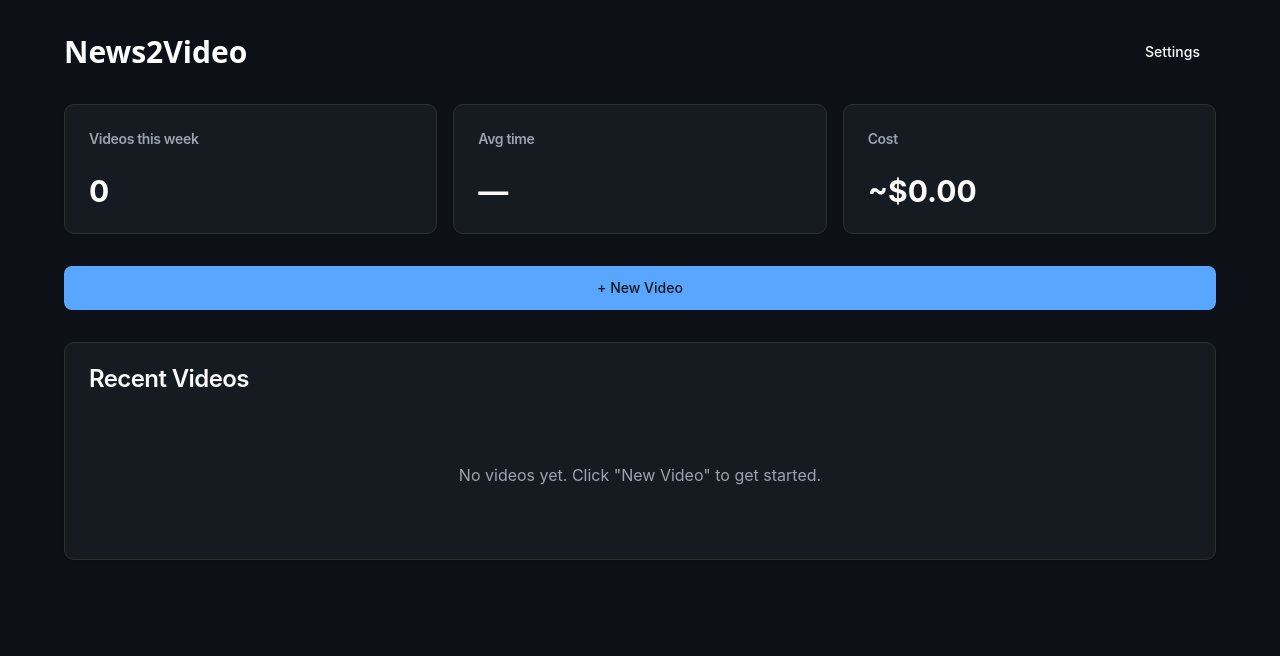
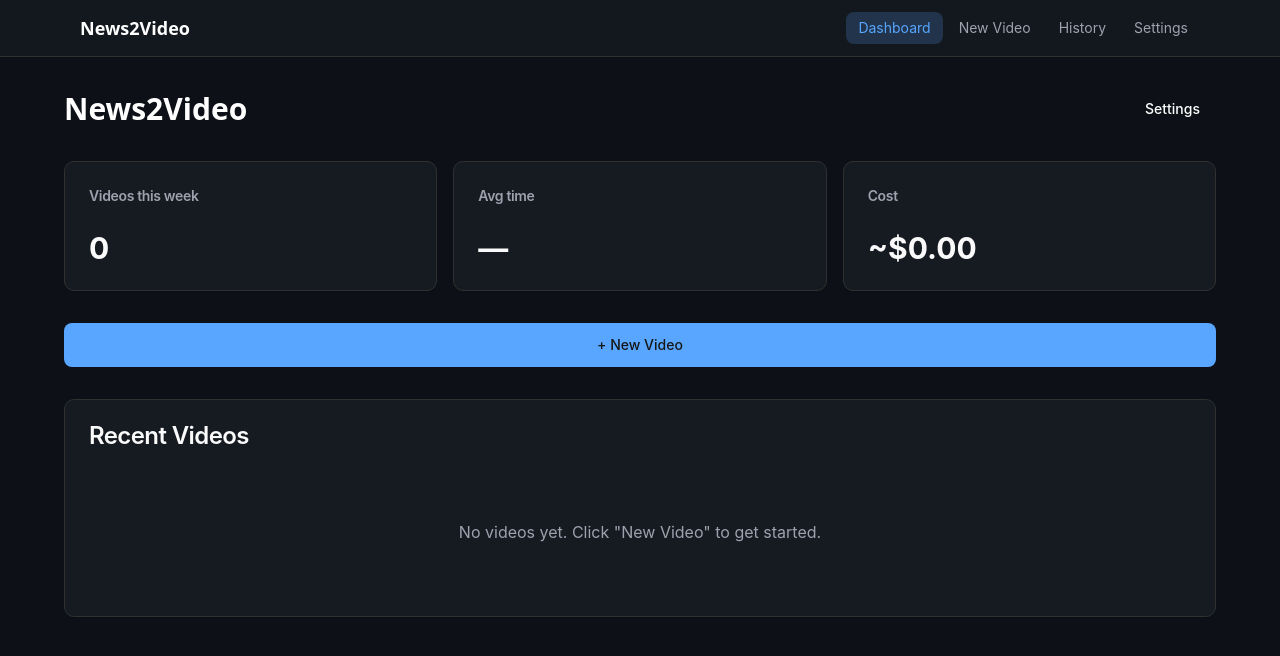
Before and after one commit to nguyennamkkb/news2podcast, a Next.js app in the folder frontend/: page / in a window 1280 px wide. Shown: the top 656 px of the page. Built offline with nearby package versions, Linux system fonts and the light colour scheme.

Commit message:
feat(frontend): add Navbar and display components with layout integration
Ultraworked with [Sisyphus](https://github.com/code-yeongyu/oh-my-openagent)

Co-authored-by: Sisyphus <clio-agent@sisyphuslabs.ai>

```diff
--- a/frontend/src/app/layout.tsx
+++ b/frontend/src/app/layout.tsx
@@ -2,6 +2,7 @@ import type { Metadata } from "next";
 import "./globals.css";
 import { Providers } from "./providers";
 import { ErrorBoundary } from "@/components/ErrorBoundary";
+import { Navbar } from "@/components/Navbar";
 
 export const metadata: Metadata = {
   title: "News2Video - Text to Video AI",
@@ -16,7 +17,12 @@ export default function RootLayout({
   return (
     <html lang="en" className="dark">
       <body className="bg-bg-primary text-white antialiased">
-        <ErrorBoundary><Providers>{children}</Providers></ErrorBoundary>
+        <ErrorBoundary>
+          <Providers>
+            <Navbar />
+            {children}
+          </Providers>
+        </ErrorBoundary>
       </body>
     </html>
   );
--- /dev/null
+++ b/frontend/src/components/Navbar.tsx
@@ -0,0 +1,76 @@
+'use client';
+
+import { useState } from 'react';
+import Link from 'next/link';
+import { usePathname } from 'next/navigation';
+
+const NAV_ITEMS = [
+  { href: '/', label: 'Dashboard' },
+  { href: '/new', label: 'New Video' },
+  { href: '/history', label: 'History' },
+  { href: '/settings', label: 'Settings' },
+];
+
+export function Navbar() {
+  const pathname = usePathname();
+  const [mobileOpen, setMobileOpen] = useState(false);
+
+  return (
+    <nav className="border-b border-border bg-bg-secondary/80 backdrop-blur-sm sticky top-0 z-50">
+      <div className="max-w-6xl mx-auto px-4 h-14 flex items-center justify-between">
+        <Link href="/" className="text-lg font-display font-black text-white hover:text-accent-blue transition-colors">
+          News2Video
+        </Link>
+
+        {/* Desktop nav */}
+        <div className="hidden md:flex items-center gap-1">
+          {NAV_ITEMS.map(item => {
+            const active = pathname === item.href;
+            return (
+              <Link
+                key={item.href}
+                href={item.href}
+                className={`px-3 py-1.5 rounded-md text-sm transition-colors ${
+                  active
+                    ? 'bg-accent-blue/20 text-accent-blue'
+                    : 'text-gray-400 hover:text-white hover:bg-bg-tertiary'
+                }`}
+              >
+                {item.label}
+              </Link>
+            );
+          })}
+        </div>
+
+        {/* Mobile hamburger */}
+        <button
+          className="md:hidden text-gray-400 hover:text-white p-1"
+          onClick={() => setMobileOpen(!mobileOpen)}
+        >
+          {mobileOpen ? '✕' : '☰'}
+        </button>
+      </div>
+
+      {/* Mobile menu */}
+      {mobileOpen && (
+        <div className="md:hidden border-t border-border bg-bg-secondary px-4 py-2">
+          {NAV_ITEMS.map(item => {
+            const active = pathname === item.href;
+            return (
+              <Link
+                key={item.href}
+                href={item.href}
+                onClick={() => setMobileOpen(false)}
+                className={`block px-3 py-2 rounded-md text-sm ${
+                  active ? 'text-accent-blue bg-accent-blue/10' : 'text-gray-400 hover:text-white'
+                }`}
+              >
+                {item.label}
+              </Link>
+            );
+          })}
+        </div>
+      )}
+    </nav>
+  );
+}
--- /dev/null
+++ b/frontend/src/components/RecentVideoRow.tsx
@@ -0,0 +1,53 @@
+'use client';
+
+import Link from 'next/link';
+import { getDownloadUrl } from '@/lib/api';
+import type { VideoListItem } from '@/lib/types';
+
+const STATUS_ICONS: Record<string, string> = {
+  completed: '✅',
+  processing: '🔄',
+  queued: '⏳',
+  failed: '❌',
+  cancelled: '🚫',
+};
+
+function timeAgo(dateStr: string): string {
+  const diff = Date.now() - new Date(dateStr).getTime();
+  const mins = Math.floor(diff / 60000);
+  if (mins < 1) return 'just now';
+  if (mins < 60) return `${mins}m ago`;
+  const hours = Math.floor(mins / 60);
+  if (hours < 24) return `${hours}h ago`;
+  return `${Math.floor(hours / 24)}d ago`;
+}
+
+interface RecentVideoRowProps {
+  video: VideoListItem;
+}
+
+export function RecentVideoRow({ video }: RecentVideoRowProps) {
+  return (
+    <div className="flex items-center gap-3 py-2.5 border-b border-border/50 last:border-0 hover:bg-bg-tertiary/30 px-2 rounded transition-colors">
+      <span className="text-lg flex-shrink-0">{STATUS_ICONS[video.status] || '❓'}</span>
+      <div className="flex-1 min-w-0">
+        <p className="text-sm font-medium truncate">{video.title || 'Untitled'}</p>
+        <p className="text-xs text-gray-500">{timeAgo(video.created_at)}</p>
+      </div>
+      {video.duration_sec > 0 && (
+        <span className="text-xs text-gray-500 flex-shrink-0">
+          {Math.floor(video.duration_sec / 60)}:{String(Math.floor(video.duration_sec % 60)).padStart(2, '0')}
+        </span>
+      )}
+      <div className="flex gap-1 flex-shrink-0">
+        {video.status === 'completed' && (
+          <>
+            <a href={getDownloadUrl(video.video_id, '9x16')} download className="text-accent-blue hover:underline text-xs px-1">9:16</a>
+            <a href={getDownloadUrl(video.video_id, '16x9')} download className="text-accent-teal hover:underline text-xs px-1">16:9</a>
+          </>
+        )}
+        <Link href={`/video/${video.job_id || video.video_id}`} className="text-xs text-gray-400 hover:text-white px-1">View</Link>
+      </div>
+    </div>
+  );
+}
--- /dev/null
+++ b/frontend/src/components/VideoPreview.tsx
@@ -0,0 +1,25 @@
+'use client';
+
+interface VideoPreviewProps {
+  src: string;
+  aspectRatio?: '9:16' | '16:9';
+  className?: string;
+}
+
+export function VideoPreview({ src, aspectRatio = '9:16', className = '' }: VideoPreviewProps) {
+  const maxWidth = aspectRatio === '9:16' ? 'max-w-[360px]' : 'max-w-[640px]';
+  const arClass = aspectRatio === '9:16' ? 'aspect-[9/16]' : 'aspect-[16/9]';
+
+  return (
+    <div className={`${maxWidth} ${className}`}>
+      <video
+        src={src}
+        controls
+        className={`w-full ${arClass} rounded-lg bg-black`}
+        preload="metadata"
+      >
+        Your browser does not support video playback.
+      </video>
+    </div>
+  );
+}
```
